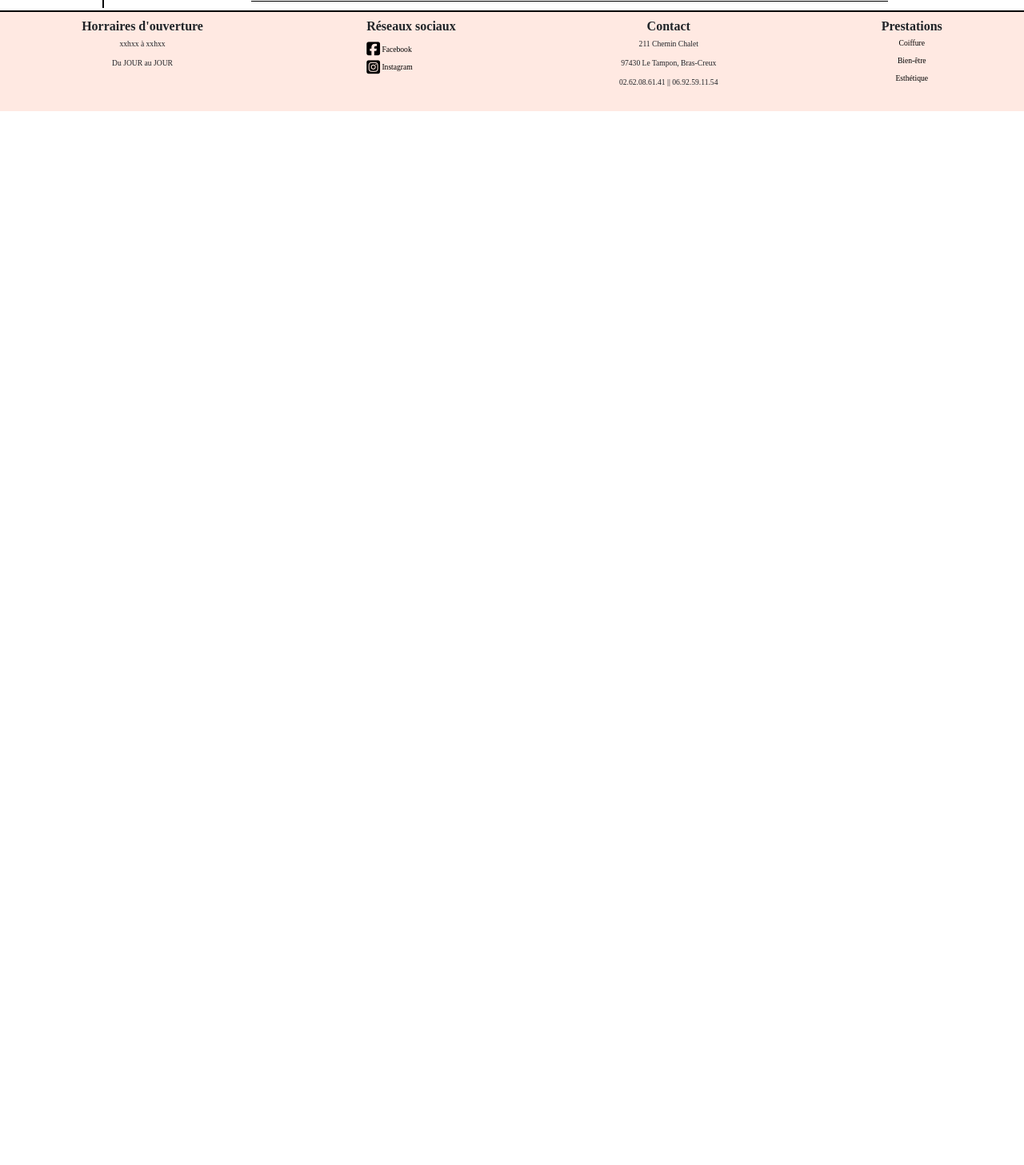
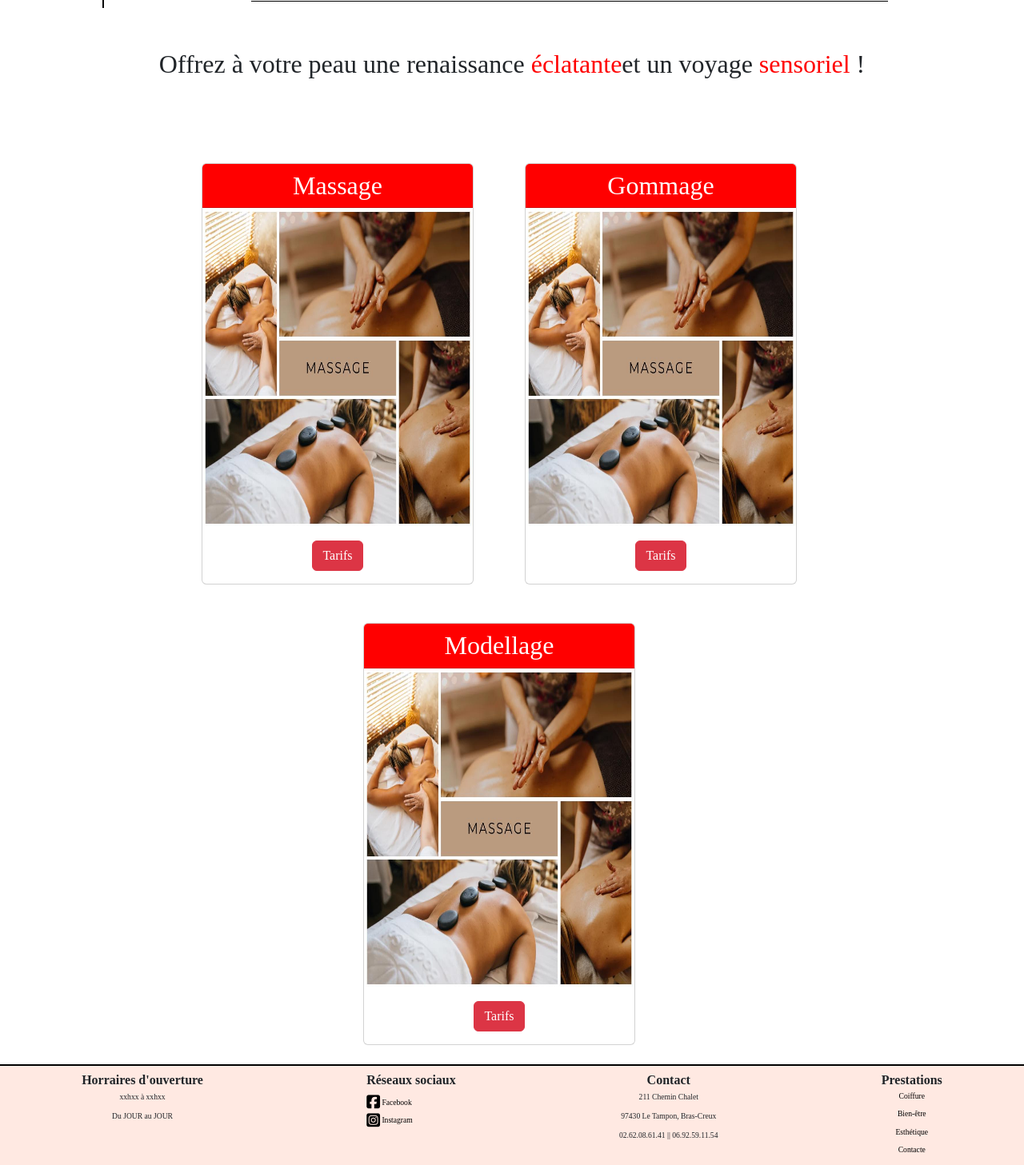
Before and after one commit to Frostbowl/VE_coiffure, a React (Create React App) app: page /wellness in a window 1280 px wide. Shown: the part 111-1568 px from the top of the page at 80% size. Before the commit the page ends 800 px from the top, so only its background shows below. Built offline with nearby package versions, Linux system fonts and the light colour scheme; a web font is replaced by a local one.

Commit message:
creation page wellness

```diff
--- a/src/App.js
+++ b/src/App.js
@@ -3,6 +3,7 @@ import React from "react";
 import Header from "./pages/Header";
 import Home from "./pages/Home";
 import Coiffure from "./pages/Coiffure";
+import Wellness from "./pages/Wellness";
 import Footer from "./pages/Footer";
 
 
@@ -14,6 +15,7 @@ function App(){
         <Routes>
           <Route path='/' element= {<Home/>}/>
           <Route path='/coiffure' element= {<Coiffure/>}/>
+          <Route path='/wellness' element= {<Wellness/>}/>
         </Routes>
       <Footer/>
     </div>
--- a/src/assets/style/coiffure.css
+++ b/src/assets/style/coiffure.css
@@ -3,10 +3,10 @@
     color: white;
 }
 
-.titreCoiffure h1{
+.titre{
     font-size: 2rem;
-    padding-top: 1rem;
-    margin-bottom: -5rem;
+    margin-top: 2rem;
+    margin-bottom: 0rem;
 
 }
 
--- a/src/pages/Coiffure.jsx
+++ b/src/pages/Coiffure.jsx
@@ -5,9 +5,7 @@ import "../assets/style/coiffure.css"
 const Coiffure =()=>{
     return(
         <main>
-            <div className="titreCoiffure text-center p-3">
-                <h1>Retrouvez ici la liste des prestations et leur tarifs pour les soins et l'entretien de vos cheveux !</h1>
-            </div>
+            <h1 className="titre text-center p-3">Retrouvez ici la liste des prestations et leur tarifs pour les soins et l'entretien de vos cheveux !</h1>
             <div className="container-fluid text-center">
                 <div className="container prestation">
 
--- a/src/pages/Footer.jsx
+++ b/src/pages/Footer.jsx
@@ -33,8 +33,9 @@ const Footer =() =>{
             <div id="link">
                 <h1>Prestations</h1>
                 <Link to='/coiffure'><p>Coiffure</p></Link>
-                <Link to='/'><p>Bien-être</p></Link>
+                <Link to='/wellness'><p>Bien-être</p></Link>
                 <Link to='/'><p>Esthétique</p></Link>
+                <Link to='/'><p>Contacte</p></Link>
             </div>
         </footer>
     )
--- a/src/pages/Header.jsx
+++ b/src/pages/Header.jsx
@@ -24,7 +24,7 @@ const Header =() =>{
                     <div className="navigation">
                         <Link to='/' className="nav-link" aria-current='page'><img src="../img/home.svg" alt="home" />Accueil</Link>
                         <Link to='/coiffure' className="nav-link" aria-current='page'><img src="../img/hair.svg" alt="hairdress" />Coiffure</Link>
-                        <Link to='/' className="nav-link" aria-current='page'><img src="../img/zen.svg" alt="wellness" />Bien-être</Link>
+                        <Link to='/wellness' className="nav-link" aria-current='page'><img src="../img/zen.svg" alt="wellness" />Bien-être</Link>
                         <Link to='/' className="nav-link" aria-current='page'><img src="../img/eye.svg" alt="beauty" />Esthétique</Link>
                         <Link to='/' className="nav-link" aria-current='page'><img src="../img/contact.svg" alt="contact" />Contact</Link>
                     </div>
--- a/src/pages/Wellness.jsx
+++ b/src/pages/Wellness.jsx
@@ -0,0 +1,49 @@
+import React from "react";
+import { Link } from "react-router-dom";
+import "../assets/style/coiffure.css"
+
+const Wellness = () =>{
+    return(
+        <main>
+            <h1 className="titre text-center p-3">Offrez à votre peau une renaissance <span className="red">éclatante</span>
+            et un voyage <span className="red">sensoriel</span> !</h1>
+            <div className="container-fluid text-center">
+                <div className="container prestation">
+
+                <div className="cards col-md-5 col-xl-4 px-3 py-4">
+                    <div className="card">
+                        <h2 className="card-header">Massage</h2>
+                        <img src="../img/massage.jpg" alt="coiffure" className="card-img"/>
+                        <div className="card-body">
+                            <Link to='/' className="btn btn-danger">Tarifs</Link>
+                        </div>
+                    </div>
+                </div>
+
+                <div className="cards col-md-5 col-xl-4 px-3 py-4">
+                    <div className="card">
+                        <h2 className="card-header">Gommage</h2>
+                        <img src="../img/massage.jpg" alt="coiffure" className="card-img"/>
+                        <div className="card-body">
+                            <Link to='/' className="btn btn-danger">Tarifs</Link>
+                        </div>
+                    </div>
+                </div>
+
+                <div className="cards col-md-5 col-xl-4 px-3 py-4">
+                    <div className="card">
+                        <h2 className="card-header">Modellage</h2>
+                        <img src="../img/massage.jpg" alt="coiffure" className="card-img"/>
+                        <div className="card-body">
+                            <Link to='/' className="btn btn-danger">Tarifs</Link>
+                        </div>
+                    </div>
+                </div>
+
+                </div>
+            </div>
+        </main>
+    )
+}
+
+export default Wellness;
```
Also changed, not shown: public/img/massage.jpg (added).
